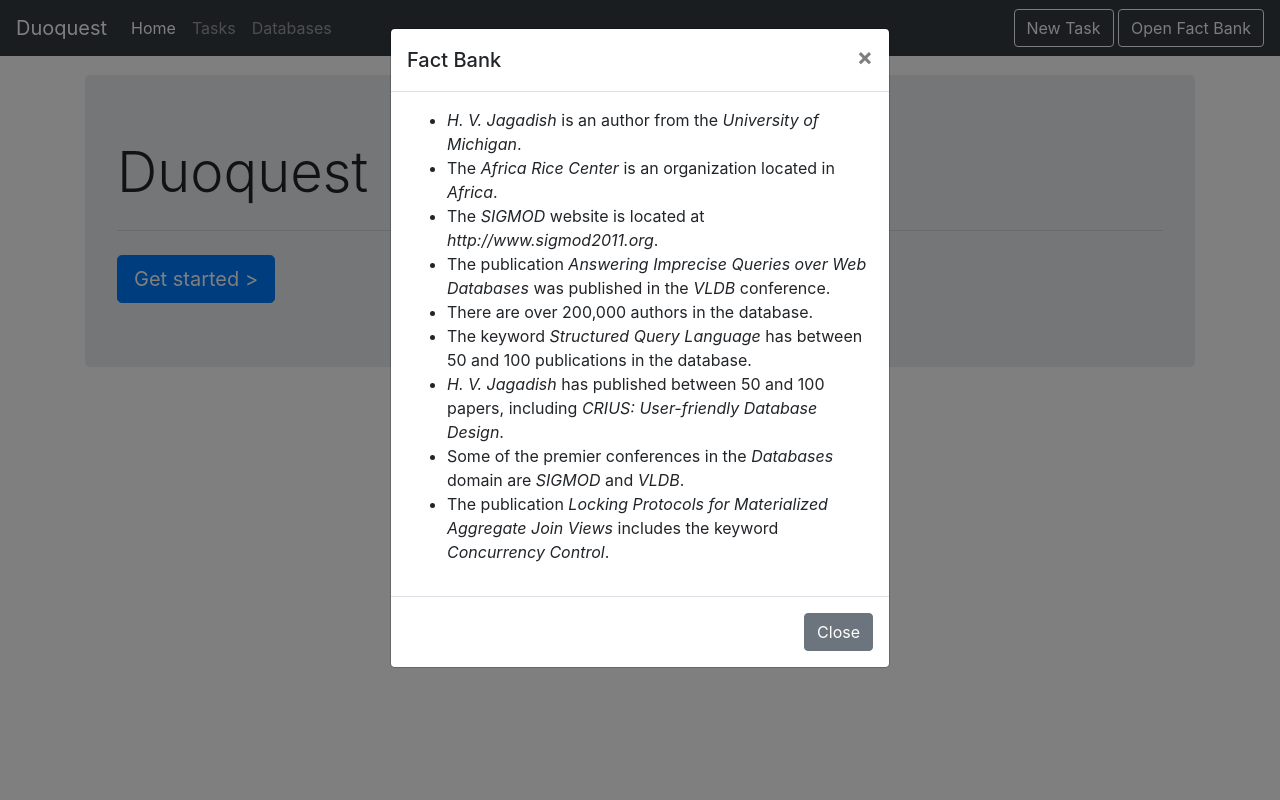
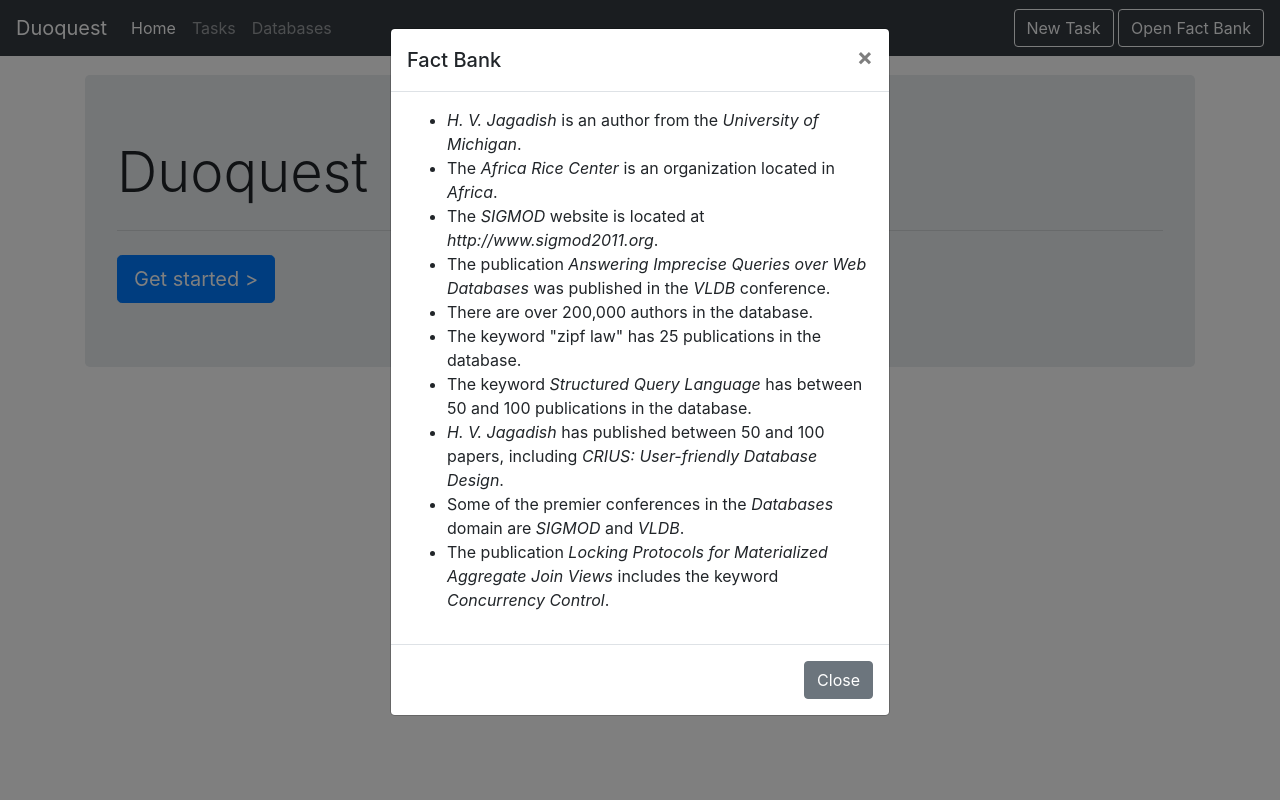
Before and after one commit to umich-dbgroup/duoquest, a Flask app: page / in a window 1280 px wide, after a click on "Open Fact Bank". Run offline with Flask 2, Linux system fonts and the light colour scheme; parts of the project's set-up code (start-up, migrations or seed data) failed here and were passed over; some libraries are stand-ins or nearby versions.

Commit message:
revise factbank

```diff
--- /dev/null
+++ b/templates/components/factbank.html
@@ -0,0 +1,12 @@
+<ul>
+  <li><em>H. V. Jagadish</em> is an author from the <em>University of Michigan</em>.</li>
+  <li>The <em>Africa Rice Center</em> is an organization located in <em>Africa</em>.</li>
+  <li>The <em>SIGMOD</em> website is located at <em>http://www.sigmod2011.org</em>.</li>
+  <li>The publication <em>Answering Imprecise Queries over Web Databases</em> was published in the <em>VLDB</em> conference.</li>
+  <li>There are over 200,000 authors in the database.</li>
+  <li>The keyword "zipf law" has 25 publications in the database.</li>
+  <li>The keyword <em>Structured Query Language</em> has between 50 and 100 publications in the database.</li>
+  <li><em>H. V. Jagadish</em> has published between 50 and 100 papers, including <em>CRIUS: User-friendly Database Design</em>.</li>
+  <li>Some of the premier conferences in the <em>Databases</em> domain are <em>SIGMOD</em> and <em>VLDB</em>.</li>
+  <li>The publication <em>Locking Protocols for Materialized Aggregate Join Views</em> includes the keyword <em>Concurrency Control</em>.</li>
+</ul>
--- a/templates/layout.html
+++ b/templates/layout.html
@@ -58,17 +58,7 @@
               </button>
             </div>
             <div class="modal-body">
-              <ul>
-                <li><em>H. V. Jagadish</em> is an author from the <em>University of Michigan</em>.</li>
-                <li>The <em>Africa Rice Center</em> is an organization located in <em>Africa</em>.</li>
-                <li>The <em>SIGMOD</em> website is located at <em>http://www.sigmod2011.org</em>.</li>
-                <li>The publication <em>Answering Imprecise Queries over Web Databases</em> was published in the <em>VLDB</em> conference.</li>
-                <li>There are over 200,000 authors in the database.</li>
-                <li>The keyword <em>Structured Query Language</em> has between 50 and 100 publications in the database.</em>
-                <li><em>H. V. Jagadish</em> has published between 50 and 100 papers, including <em>CRIUS: User-friendly Database Design</em>.</li>
-                <li>Some of the premier conferences in the <em>Databases</em> domain are <em>SIGMOD</em> and <em>VLDB</em>.</li>
-                <li>The publication <em>Locking Protocols for Materialized Aggregate Join Views</em> includes the keyword <em>Concurrency Control</em>.</li>
-              </ul>
+              {% include 'components/factbank.html' %}
             </div>
             <div class="modal-footer">
               <button type="button" class="btn btn-secondary" data-dismiss="modal">Close</button>
```
